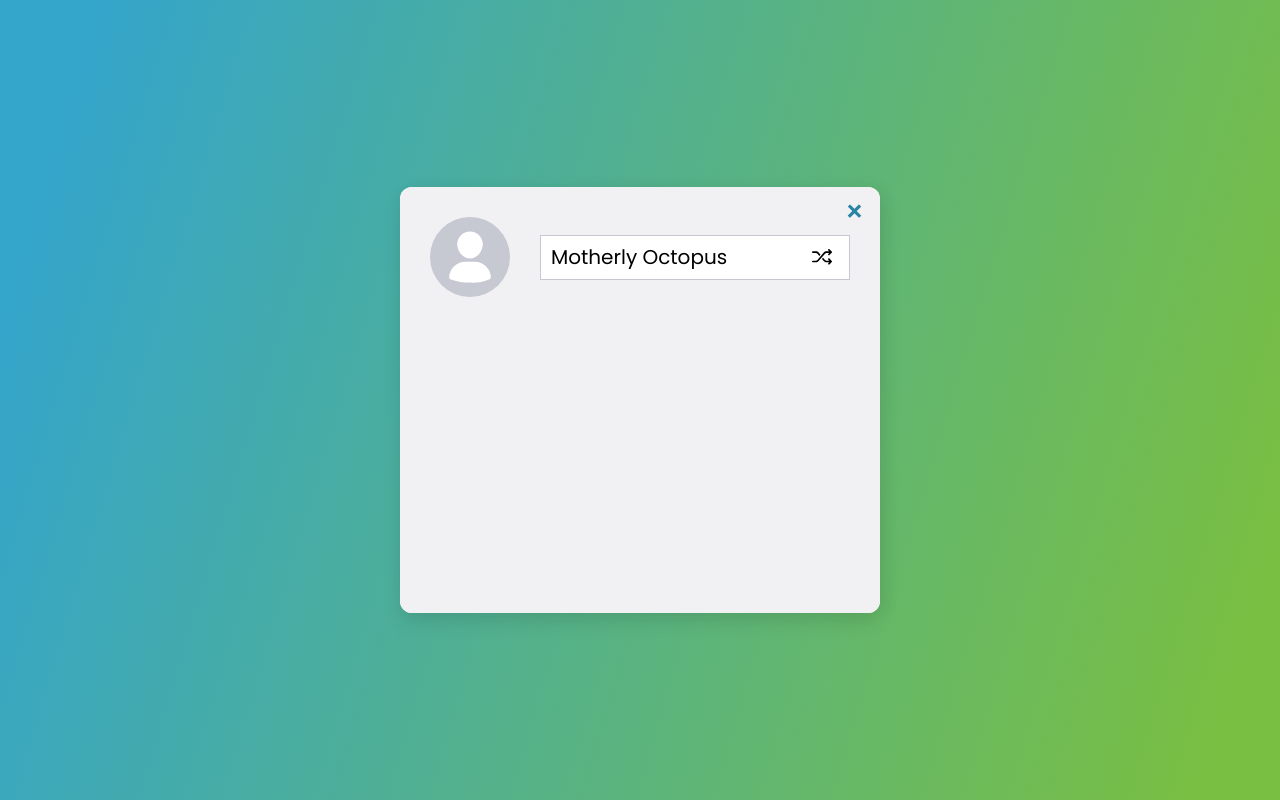
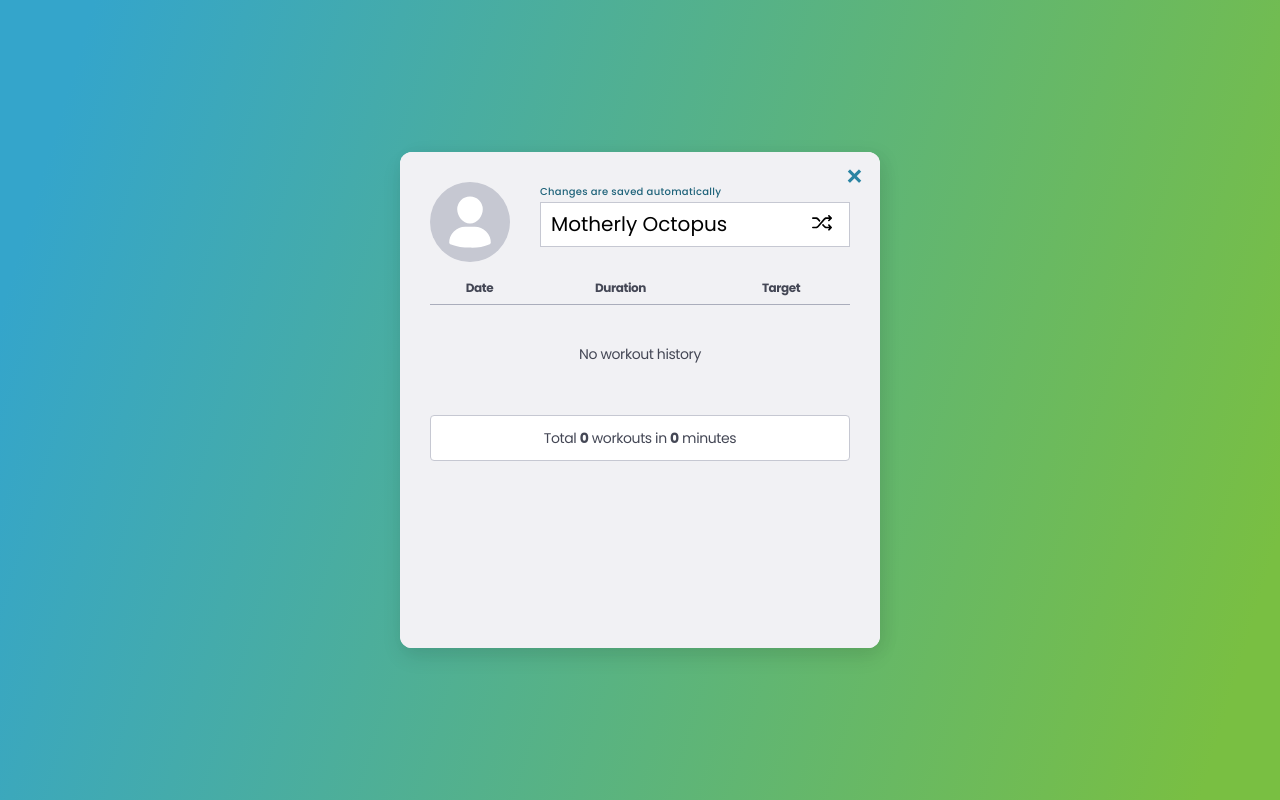
Before and after one commit to baadaa/barebone-workout, a Next.js app: page / in a window 1280 px wide. Both pictures are taken after a click on the button "My profile". Built offline with nearby package versions, Linux system fonts and the light colour scheme.

Commit message:
full working profile history

```diff
--- a/components/Layout/ActiveWorkout.tsx
+++ b/components/Layout/ActiveWorkout.tsx
@@ -72,7 +72,6 @@ const ActiveWorkout = ({ program, primaryTarget, started, setStarted }) => {
     const latestArr = localStorageIsAvailable('bb7_history')
       ? JSON.parse(window.localStorage.getItem('bb7_history'))
       : [];
-    console.log(latestArr);
     latestArr.push({
       date: new Date().toLocaleDateString(),
       duration: totalSecond,
--- a/components/Profile.tsx
+++ b/components/Profile.tsx
@@ -52,13 +52,14 @@ const FooterWrapper = styled.footer`
 
 const ProfileWrapper = styled.div`
   position: absolute;
+  --pad: 3rem;
   top: 0;
   left: 0;
   right: 0;
   bottom: 0;
   background-color: var(--profile-bg);
   border-radius: 1.2rem;
-  padding: 3rem;
+  padding: 0 var(--pad);
   overflow-y: scroll;
   button.close {
     background: transparent;
@@ -68,7 +69,7 @@ const ProfileWrapper = styled.div`
     width: auto;
     position: absolute;
     margin: 0;
-    transform: translateX(2.5rem) translateY(-2.5rem);
+    transform: translateX(2.5rem) translateY(0.5rem);
     top: 0;
     right: 0;
     z-index: 9;
@@ -76,18 +77,20 @@ const ProfileWrapper = styled.div`
     &:hover {
       background: transparent;
       box-shadow: none;
-      transform: translateX(2.5rem) translateY(-2.5rem) scale(1.2);
+      transform: translateX(2.5rem) translateY(0.5rem) scale(1.2);
     }
   }
   .profile {
     position: sticky;
+    padding-top: var(--pad);
     top: 0;
     display: flex;
     align-items: center;
+    background-color: inherit;
     svg {
       width: 8rem;
       height: 8rem;
-      margin-right: 3rem;
+      margin-right: var(--pad);
       flex-basis: 8rem;
       flex-shrink: 0;
     }
@@ -95,6 +98,23 @@ const ProfileWrapper = styled.div`
   .input-area {
     flex-basis: 100%;
     position: relative;
+    &::before,
+    &::after {
+      display: block;
+      height: 1.2rem;
+      font-size: 1rem;
+    }
+    &::before {
+      content: 'Changes are saved automatically';
+      font-weight: 500;
+      padding-bottom: 0.5em;
+      letter-spacing: 0.03em;
+      color: var(--cyan700);
+    }
+    &::after {
+      content: ' ';
+      display: block;
+    }
     input.name {
       width: 100%;
       height: auto;
@@ -106,7 +126,7 @@ const ProfileWrapper = styled.div`
       background: transparent;
       transform: none;
       position: absolute;
-      top: 1.4rem;
+      top: var(--pad);
       right: 1.8rem;
       padding: 0;
       margin: 0;
@@ -124,7 +144,63 @@ const ProfileWrapper = styled.div`
       height: 1.6rem;
     }
   }
+  .history-summary {
+    padding-bottom: 2rem;
+    background-color: inherit;
+    .content {
+      border: 1px solid var(--cool200);
+      padding: 1.5rem;
+      background-color: #fff;
+      color: var(--cool700);
+      border-radius: 0.4rem;
+      line-height: 1;
+    }
+    font-size: 1.4rem;
+    text-align: center;
+    position: sticky;
+    bottom: 0rem;
+    span {
+      font-weight: 700;
+    }
+  }
+  .history-list {
+    margin-top: 1rem;
+    margin-bottom: 1rem;
+    display: table;
+    width: 100%;
+    font-size: 1.4rem;
+    color: var(--cool700);
+  }
+  .row {
+    display: table-row;
+    &:nth-of-type(2) {
+      .h-date,
+      .h-duration,
+      .h-target {
+        padding-top: 1.25rem;
+      }
+    }
+    &.empty {
+      display: table-caption;
+      caption-side: bottom;
+      padding: 4rem 0;
+      text-align: center;
+    }
+  }
+  .h-date,
+  .h-duration,
+  .h-target {
+    padding: 0.75rem 0;
+    display: table-cell;
+    text-align: center;
+    &.head {
+      font-weight: 700;
+      font-size: 1.2rem;
+      border-bottom: 1px solid var(--cool300);
+    }
+  }
   @media screen and (max-width: 450px) {
+    --pad: 2rem;
     .profile svg {
       width: 5rem;
       height: 5rem;
@@ -142,6 +218,19 @@ const ProfileWrapper = styled.div`
         top: 1.2rem;
         right: 0.6rem;
       }
+      .shuffle {
+        top: 2.75rem;
+        right: 1rem;
+      }
+    }
+    button.close {
+      top: 0rem;
+      right: 1rem;
+    }
+    .h-date,
+    .h-duration,
+    .h-target {
+      padding: 0.5rem 0;
     }
   }
 `;
@@ -149,6 +238,10 @@ const ProfileWrapper = styled.div`
 const Profile = () => {
   const [expanded, setExpanded] = useState(false);
   const [name, setName] = useState('');
+  const [history, setHistory] = useState([]);
+  const [workoutCount, setWorkoutCount] = useState(0);
+  const [workoutMins, setWorkoutMins] = useState(0);
+
   useEffect(() => {
     if (!isBrowser) return;
     if (localStorageIsAvailable('bb7_name')) {
@@ -158,6 +251,17 @@ const Profile = () => {
       setLocalStorage('bb7_name', tempName);
       setName(tempName);
     }
+    if (localStorageIsAvailable('bb7_history')) {
+      const localHistory = JSON.parse(
+        window.localStorage.getItem('bb7_history')
+      );
+      const count = localHistory.length;
+      const secs = localHistory.reduce((acc, curr) => acc + curr.duration, 0);
+
+      setHistory(localHistory);
+      setWorkoutCount(count);
+      setWorkoutMins(Math.round(secs / 60));
+    }
   }, []);
   useEffect(() => setLocalStorage('bb7_name', name), [name]);
   return !expanded ? (
@@ -166,7 +270,10 @@ const Profile = () => {
         <Avatar />
         <div className="overview">
           <p className="name">{name}</p>
-          <p className="summary">6 workouts • 49 mins</p>
+          <p className="summary">
+            {workoutCount} workout{workoutCount !== 1 ? 's' : null} •{' '}
+            {workoutMins} mins
+          </p>
         </div>
       </div>
       <div className="right">
@@ -176,6 +283,7 @@ const Profile = () => {
       </div>
     </FooterWrapper>
   ) : (
+    <>
       <ProfileWrapper>
         <div className="profile">
           <button className="close" onClick={() => setExpanded(false)}>
@@ -189,42 +297,45 @@ const Profile = () => {
               value={name}
               onChange={(e) => setName(e.target.value)}
             />
-          <button className="shuffle" onClick={() => setName(getRandomName())}>
+            <button
+              className="shuffle"
+              onClick={() => setName(getRandomName())}
+            >
               <IconShuffle />
             </button>
           </div>
         </div>
-      <br />
-      <br />
-      <br />
-      <br />
-      <br />
-      <br />
-      <br />
-      <br />
-      <br />
-      <br />
-      <br />
-      <br />
-      <br />
-      <br />
-      <br />
-      <br />
-      <br />
-      <br />
-      <br />
-      <br />
-      <br />
-      <br />
-      <br />
-      <br />
-      <br />
-      <br />
-      <br />
-      <br />
-      <br />
-      test
+        <div className="history-list">
+          <div className="row">
+            <div className="h-date head">Date</div>
+            <div className="h-duration head">Duration</div>
+            <div className="h-target head">Target</div>
+          </div>
+          {history.length !== 0 ? (
+            [...history].map((workout, i) => (
+              <div className="row" key={i}>
+                <div className="h-date">{workout.date}</div>
+                <div className="h-duration">{workout.duration}</div>
+                <div className="h-target">{workout.target}</div>
+              </div>
+            ))
+          ) : (
+            <div className="row empty">
+              No workout history
+              {/* <div className="cell">No workout history</div> */}
+            </div>
+          )}
+        </div>
+        <div className="history-summary">
+          <div className="content">
+            Total <span>{workoutCount}</span> workouts in{' '}
+            <span>{workoutMins}</span> minutes
+          </div>
+        </div>
       </ProfileWrapper>
+      {/* Hacky stopgap for height shifting */}
+      <div style={{ height: '7rem' }} />
+    </>
   );
 };
 
```
Lines whose indentation alone changed are shown as unchanged.
